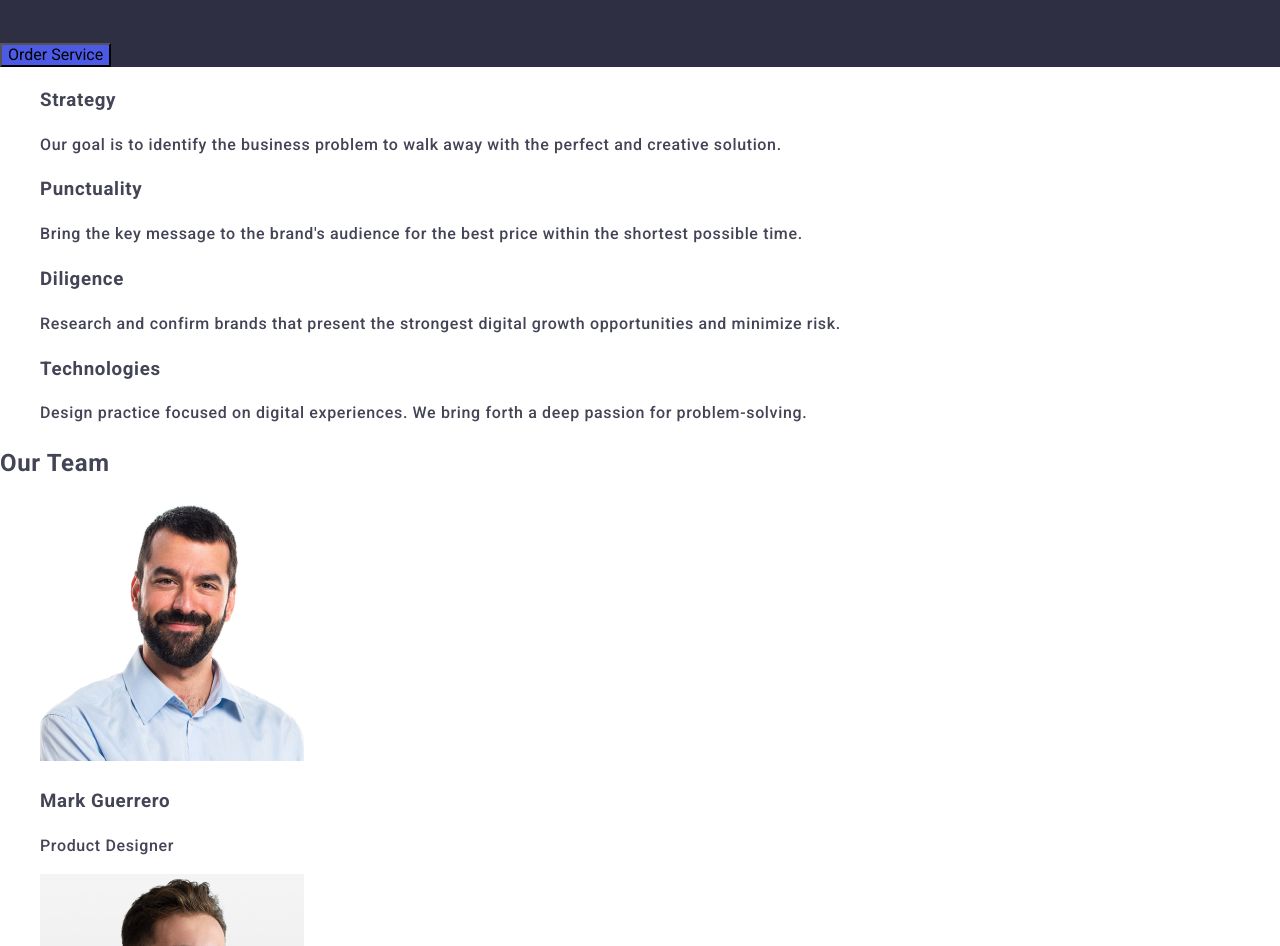
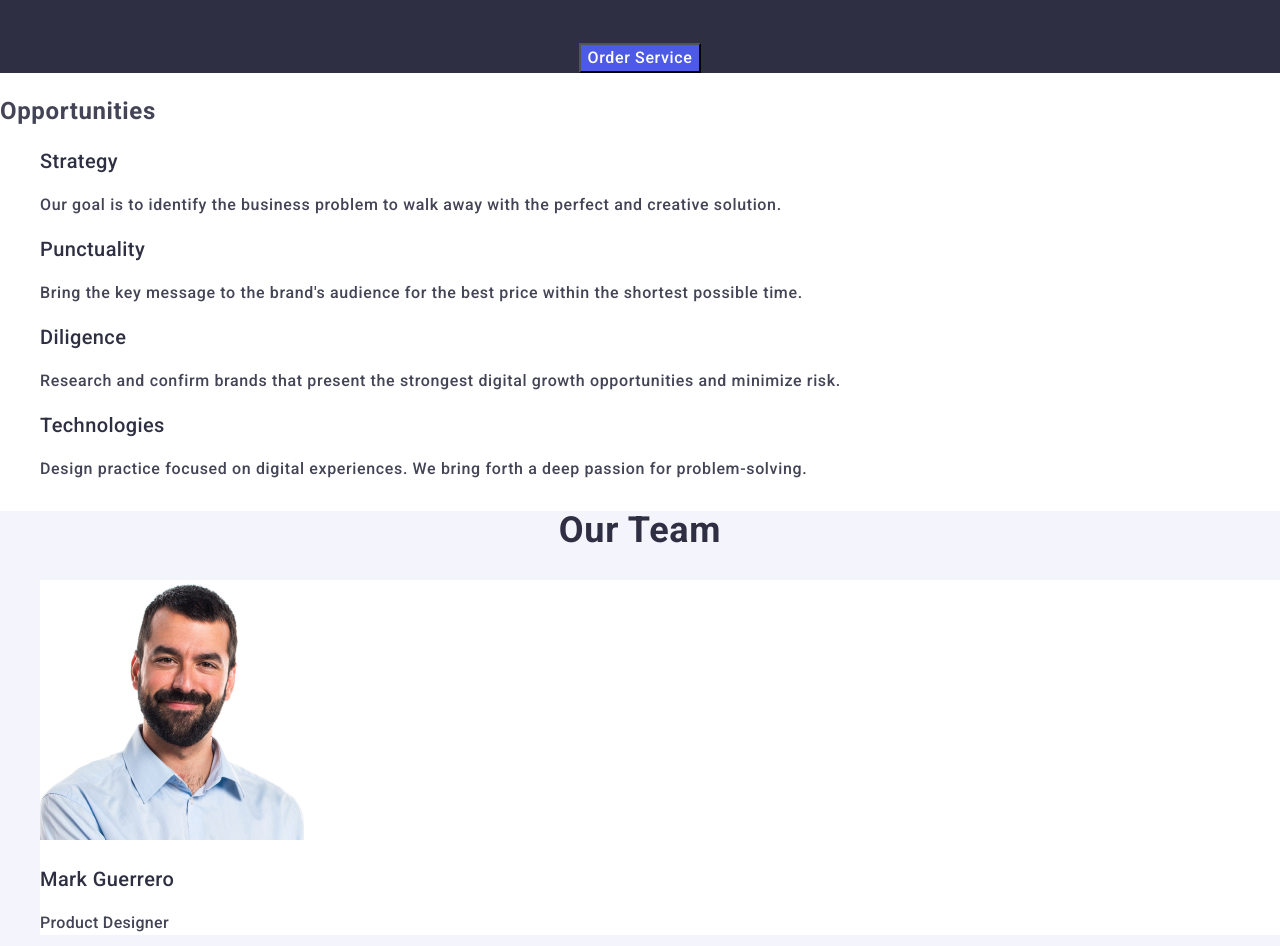
Before and after one commit to YanaVivcharuk/goit-markup-hw-02, a plain HTML site: page index.html in a window 1280 px wide. Shown: the part 286-1232 px from the top of the page. Drawn offline with nearby package versions, Linux system fonts and the light colour scheme.

Commit message:
add styles header

```diff
--- a/css/styless.css
+++ b/css/styless.css
@@ -85,5 +85,66 @@ a {
 }
 
 .main-button {
+  display: block;
+  font-family: inherit;
+  font-weight: 500;
+  font-size: 16px;
+  line-height: 1.5;
+  letter-spacing: 0.04em;
+  text-transform: capitalize;
+  text-align: center;
+  margin: 0 auto;
+  color: #ffffff;
+  cursor: pointer;
   background-color: #4d5ae5;
 }
+
+.main-button:hover,
+.main-button:focus {
+  background-color: #404bbf;
+}
+
+.paragraph-logo {
+  color: #f4f4fd;
+  letter-spacing: 0.02em;
+}
+
+.item-title {
+  font-weight: 500;
+  font-size: 20px;
+  line-height: 1.2;
+  letter-spacing: 0.02em;
+  color: #2e2f42;
+}
+
+.section-team {
+  background-color: #f4f4fd;
+}
+
+.team {
+  font-size: 36px;
+  line-height: 1.11;
+  text-align: center;
+  letter-spacing: 0.02em;
+  text-transform: capitalize;
+  color: #2e2f42;
+}
+
+.list-team {
+  background-color: #ffffff;
+}
+
+.item-staff {
+  font-weight: 500;
+  font-size: 20px;
+  line-height: 1.2;
+  letter-spacing: 0.02em;
+  color: #2e2f42;
+}
+
+.item-paragraph {
+  font-size: 16px;
+  line-height: 1.5;
+  letter-spacing: 0.02em;
+  color: #434455;
+}
--- a/index.html
+++ b/index.html
@@ -60,61 +60,61 @@
         <h1 class="main-title">Effective Solutions for Your Business</h1>
         <button class="main-button">Order Service</button>
       </section>
-      <section id="opportunities">
-        <h2 hidden>Opportunities</h2>
-        <ul>
-          <li>
-            <h3>Strategy</h3>
-            <p>
+      <section class="opportunities">
+        <h2 class="section-title">Opportunities</h2>
+        <ul class="item-list">
+          <li class="list-item">
+            <h3 class="item-title">Strategy</h3>
+            <p class="item-description">
               Our goal is to identify the business problem to walk away with the
               perfect and creative solution.
             </p>
           </li>
-          <li>
-            <h3>Punctuality</h3>
-            <p>
+          <li class="list-item">
+            <h3 class="item-title">Punctuality</h3>
+            <p class="item-description">
               Bring the key message to the brand's audience for the best price
               within the shortest possible time.
             </p>
           </li>
-          <li>
-            <h3>Diligence</h3>
-            <p>
+          <li class="list-item">
+            <h3 class="item-title">Diligence</h3>
+            <p class="item-description">
               Research and confirm brands that present the strongest digital
               growth opportunities and minimize risk.
             </p>
           </li>
-          <li>
-            <h3>Technologies</h3>
-            <p>
+          <li class="list-item">
+            <h3 class="item-title">Technologies</h3>
+            <p class="item-description">
               Design practice focused on digital experiences. We bring forth a
               deep passion for problem-solving.
             </p>
           </li>
         </ul>
       </section>
-      <section id="team">
+      <section class="section-team">
         <h2 class="team">Our Team</h2>
-        <ul>
-          <li>
+        <ul class="list-class">
+          <li class="list-team">
             <img src="./images/img-4.jpg" alt="Product Designer" width="264" />
-            <h3>Mark Guerrero</h3>
-            <p>Product Designer</p>
+            <h3 class="item-staff">Mark Guerrero</h3>
+            <p class="item-paragraph">Product Designer</p>
           </li>
-          <li>
+          <li class="list-team">
             <img src="./images/img.jpg" alt="Frontend Developer" width="264" />
-            <h3>Tom Ford</h3>
-            <p>Frontend Developer</p>
+            <h3 class="item-staff">Tom Ford</h3>
+            <p class="item-paragraph">Frontend Developer</p>
           </li>
-          <li>
+          <li class="list-team">
             <img src="./images/img-2.jpg" alt="Marketing" width="264" />
-            <h3>Camila Garcia</h3>
-            <p>Marketing</p>
+            <h3 class="item-staff">Camila Garcia</h3>
+            <p class="item-paragraph">Marketing</p>
           </li>
-          <li>
+          <li class="list-team">
             <img src="./images/img-3.jpg" alt="UI Designer" width="264" />
-            <h3>Daniel Wilson</h3>
-            <p>UI Designer</p>
+            <h3 class="item-staff">Daniel Wilson</h3>
+            <p class="item-paragraph">UI Designer</p>
           </li>
         </ul>
       </section>
@@ -124,7 +124,7 @@
       <a class="logo footer-logo" href="./index.html"
         >Web<span class="logo-part">Studio</span></a
       >
-      <p>
+      <p class="paragraph-logo">
         Increase the flow of customers and sales for your business with digital
         marketing & growth solutions.
       </p>
```
